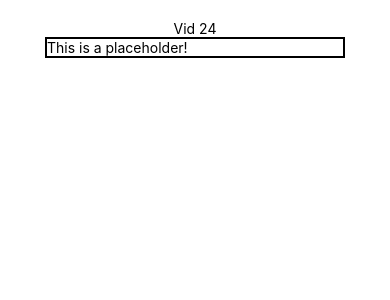
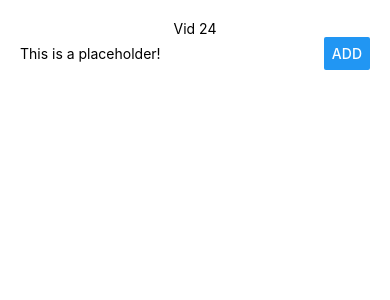
Before and after one commit to gerrymcdonnell/ReactMaxTutStart, a React Native app: screen / in a window 390 px wide. Shown: the top 300 px of the page. Built offline with nearby package versions, Linux system fonts and the light colour scheme.

Commit message:
added more styling

```diff
--- a/App.js
+++ b/App.js
@@ -1,5 +1,5 @@
 import React ,{Component}from 'react';
-import { StyleSheet, Text, View,TextInput } from 'react-native';
+import { StyleSheet, Text, View,TextInput,Button } from 'react-native';
 
 export default class App extends Component {
 
@@ -19,12 +19,15 @@
     <View style={styles.container}>
       <Text>Vid 24</Text>
 
+      <View style={styles.inputContainer}>
       <TextInput
         value={this.state.placeName}
         onChangeText={this.placeNameInputChangeHandler}
         placeholder="This is a placeholder!"
-        style={styles.textinput}
+        style={styles.placeInput}
       />
+      <Button title="add" style={styles.placeButton}/>
+      </View>
     </View>
   );
   }
@@ -39,7 +42,17 @@
     alignItems: 'center',
     justifyContent: 'flex-start'
   },
-  textinput:{
-    width:300, borderColor:"black",borderWidth:2
+  inputContainer:{
+    //flex:1,/* take full space*/
+    width:"100%",
+    flexDirection:"row",
+    justifyContent:"space-between",
+    alignItems:"center"
+  },
+  placeInput:{
+    width:"70%"
+  },
+  placeButton:{
+    width:"30%"
   }
 });
```
